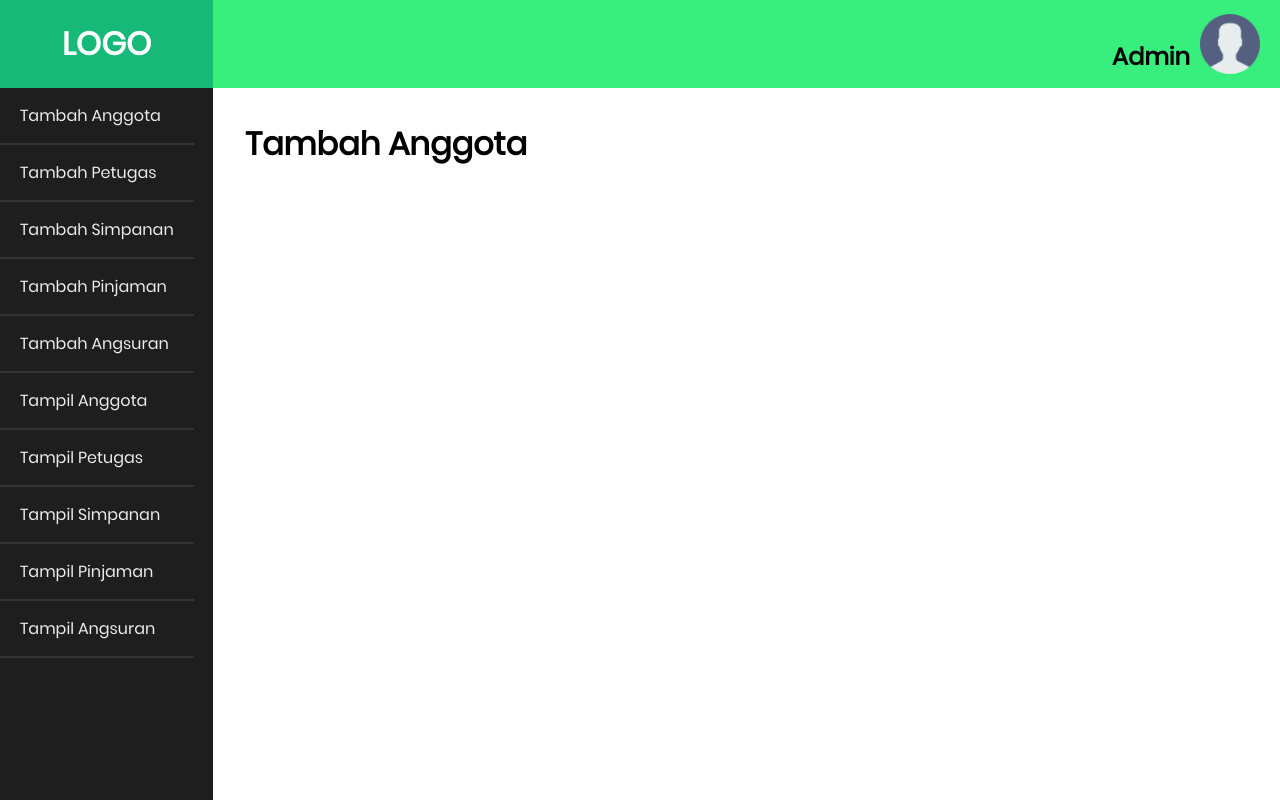
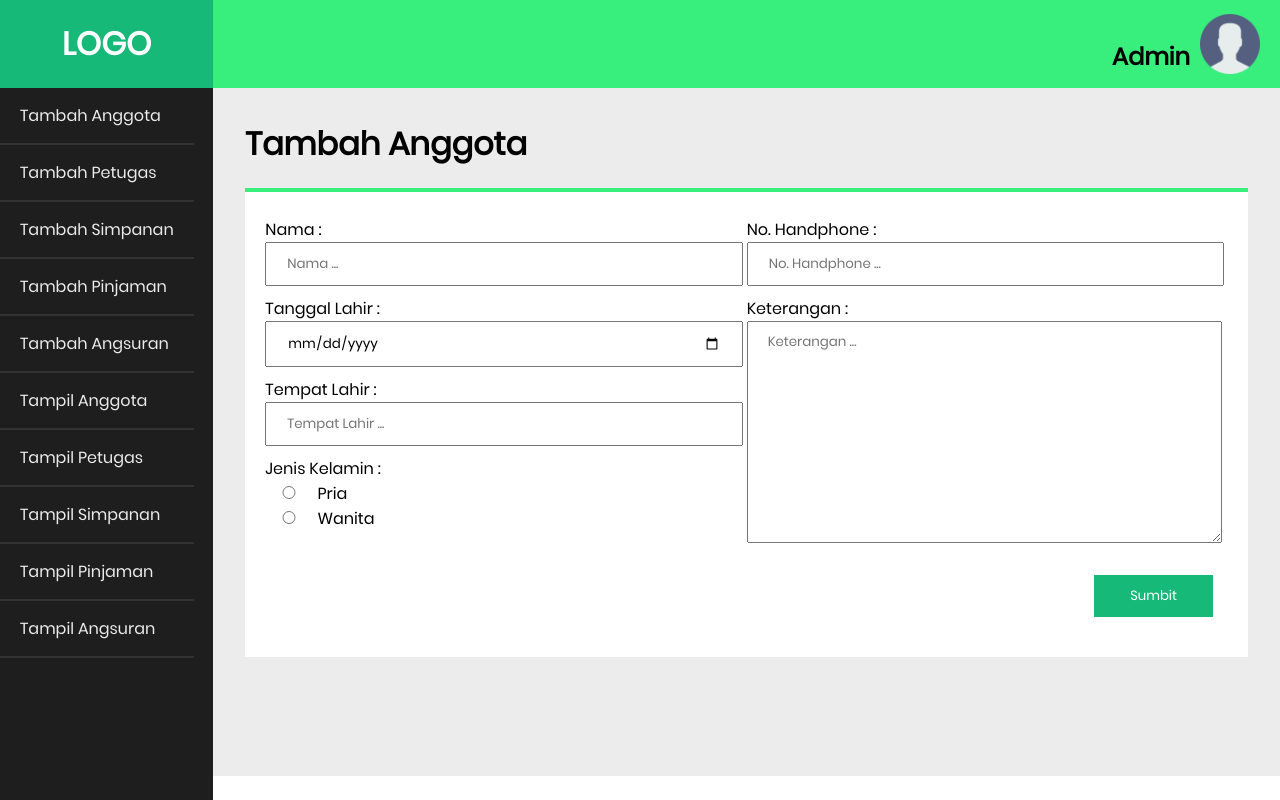
Before and after one commit to adiadnyana22/koperasi, a PHP site: page /phpmvc/app/views/panel.html in a window 1280 px wide. Run offline with PHP 8.4, Linux system fonts and the light colour scheme.

Commit message:
First Panel

```diff
--- a/app/views/panel.html
+++ b/app/views/panel.html
@@ -15,7 +15,7 @@
                 <div class="navigasi">
                     <div class="logo">
                         <center><h1>LOGO</h1></center>
-                    </div>
+                    </div><!-- Penutup Logo -->
                     <nav>
                         <ul>
                             <li><a href="">Tambah Anggota</a><hr></li>
@@ -30,20 +30,50 @@
                             <li><a href="">Tampil Angsuran</a><hr></li>
                         </ul>
                     </nav>
-                </div>
-            </div>
+                </div><!-- Penutup Navigasi -->
+            </div><!-- Penutup Col -->
             <div class="col-lg-10 col-sm-12">
                 <div class="bg-head">
                     <div class="user">
                         <h2>Admin</h2>
                         <img src="../../assets/img/user.png" alt="">
-                    </div>
-                </div>
+                    </div><!-- Penutup User -->
+                </div><!-- Penutup Bg-Head -->
                 <div class="bg-isi">
                     <h1>Tambah Anggota</h1>
-                </div>
-            </div>
-        </div>
-    </div>
+                    <div class="isi">
+                        <form action="">
+                            <div class="row">
+                                <div class="col-lg-6 col-sm-12">
+                                    <label for="">Nama :
+                                        <input type="text" placeholder="Nama ...">
+                                    </label>
+                                    <label for="">Tanggal Lahir :
+                                        <input type="date">
+                                    </label>
+                                    <label for="">Tempat Lahir :
+                                        <input type="text" placeholder="Tempat Lahir ...">
+                                    </label>
+                                    <label for="">Jenis Kelamin : <br>
+                                        <input type="radio" name="gender" value="Pria" class="radio"> Pria <br>
+                                        <input type="radio" name="gender" value="Wanita" class="radio"> Wanita <br>
+                                    </label>
+                                </div><!-- Penutup Col -->
+                                <div class="col-lg-6 col-sm-12">
+                                    <label for="">No. Handphone :
+                                        <input type="text" placeholder="No. Handphone ...">
+                                    </label>
+                                    <label for="">Keterangan :
+                                        <textarea name="" id="" cols="30" rows="10" placeholder="Keterangan ..."></textarea>
+                                    </label>
+                                    <button class="btn-form">Sumbit</button>
+                                </div>
+                            </div><!-- Penutup Row -->
+                        </form>
+                    </div><!-- Penutup Isi -->
+                </div><!-- Penutup Bg-Isi -->
+            </div><!-- Penutup Col -->
+        </div><!-- Penutup Row -->
+    </div><!-- Penutup Wrapper -->
 </body>
 </html>
--- a/assets/css/style.css
+++ b/assets/css/style.css
@@ -160,4 +160,43 @@ nav ul li a{
 
 .bg-isi{
     padding: 3%;
+    background-color: #ececec;
+    height: 78vh;
 }
+
+.isi{
+    margin-top: 20px;
+    background-color: #fff;
+    border-top: 4px solid #38ef7d;
+    padding: 20px;
+}
+
+.isi label{
+    display: block;
+    padding: 5px 0;
+}
+
+.isi input, .isi textarea{
+    width: 90%;
+    padding: 10px 20px;
+}
+
+.isi .radio{
+    width: 10%;
+}
+
+.btn-form{
+    float: right;
+    padding: 10px 35px;
+    margin: 20px 15px;
+    background-color: #17b978;
+    color: white;
+    border: 1px solid #17b978;
+    transition: .5s;
+}
+
+.btn-form:hover{
+    background-color: transparent;
+    color: #1e1e1e;
+    padding: 10px 40px;
+}
```
Also changed, not shown: app/views/login.html (+5 -5 lines).
